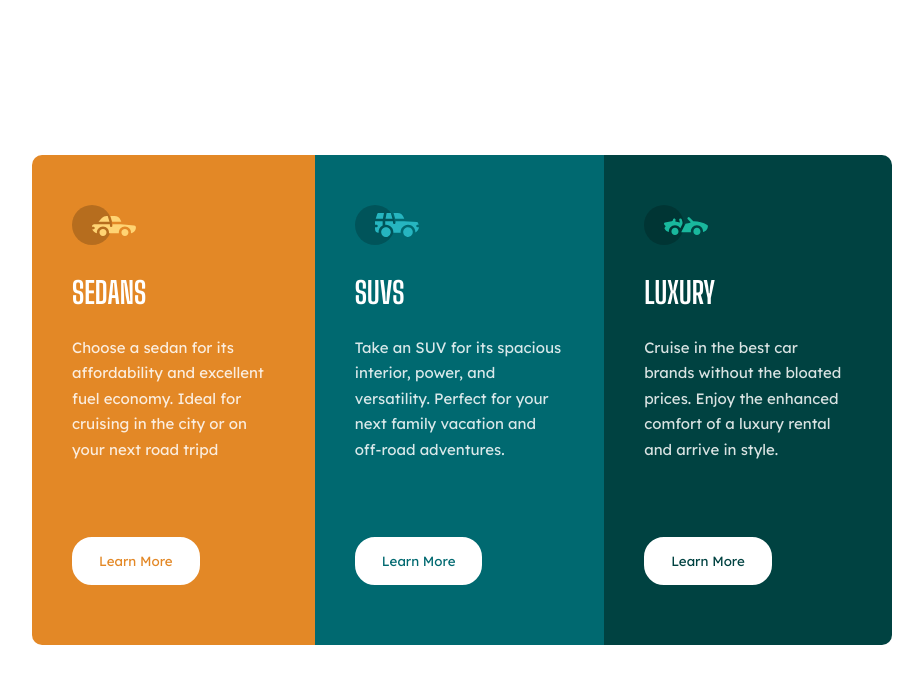
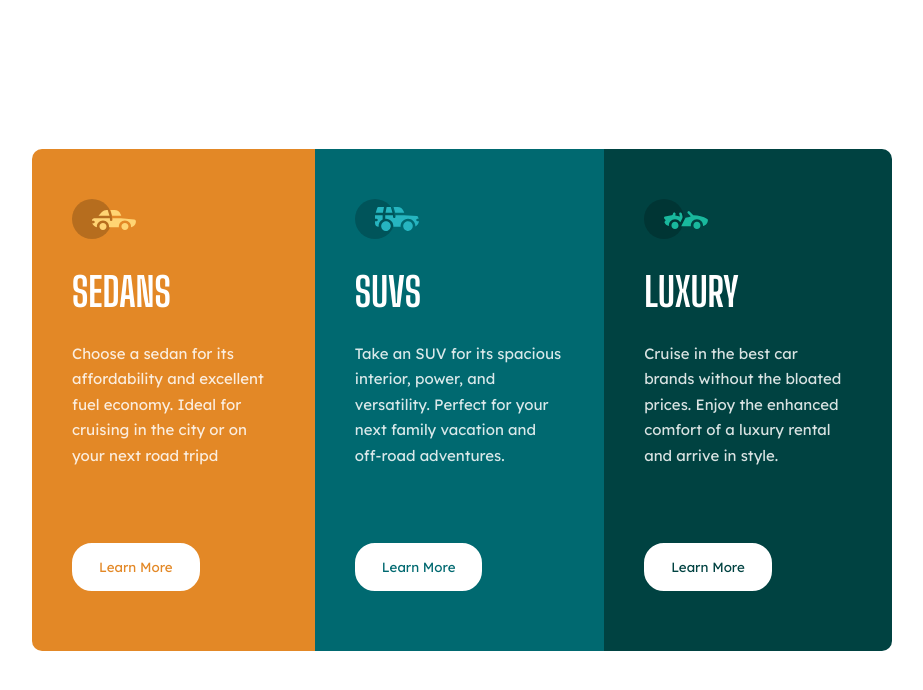
Before and after one commit to TahaDuman/3-column-preview-card-component, a plain HTML site: page index.html in a window 1280 px wide. Shown: the whole page, without its empty margins (178-1101 px from the left). Drawn offline with Linux system fonts and the light colour scheme.

Commit message:
changed css

```diff
--- a/index.html
+++ b/index.html
@@ -14,13 +14,14 @@
     <title>Frontend Mentor | 3-column preview card component</title>
   </head>
   <body>
+    <main>
       <div class="container">
         <div class="card orange">
           <img src="/images/icon-sedans.svg" alt="sedan" />
           <h2>SEDANS</h2>
           <p>
-          Choose a sedan for its affordability and excellent fuel economy. Ideal
-          for cruising in the city or on your next road tripd
+            Choose a sedan for its affordability and excellent fuel economy.
+            Ideal for cruising in the city or on your next road tripd
           </p>
           <button class="btn orange-btn">Learn More</button>
         </div>
@@ -29,8 +30,8 @@
           <img src="images/icon-suvs.svg" alt="suv" />
           <h2>SUVS</h2>
           <p>
-          Take an SUV for its spacious interior, power, and versatility. Perfect
-          for your next family vacation and off-road adventures.
+            Take an SUV for its spacious interior, power, and versatility.
+            Perfect for your next family vacation and off-road adventures.
           </p>
           <button class="btn cyan-btn">Learn More</button>
         </div>
@@ -45,5 +46,6 @@
           <button class="btn dark-cyan-btn">Learn More</button>
         </div>
       </div>
+    </main>
   </body>
 </html>
--- a/style.css
+++ b/style.css
@@ -57,7 +57,7 @@ p {
 
 h2 {
   font-family: "Big Shoulders Display", cursive;
-  font-size: 30px;
+  font-size: 40px;
   padding-top: 25px;
   padding-bottom: 25px;
 }
```
Lines whose indentation alone changed are shown as unchanged.
